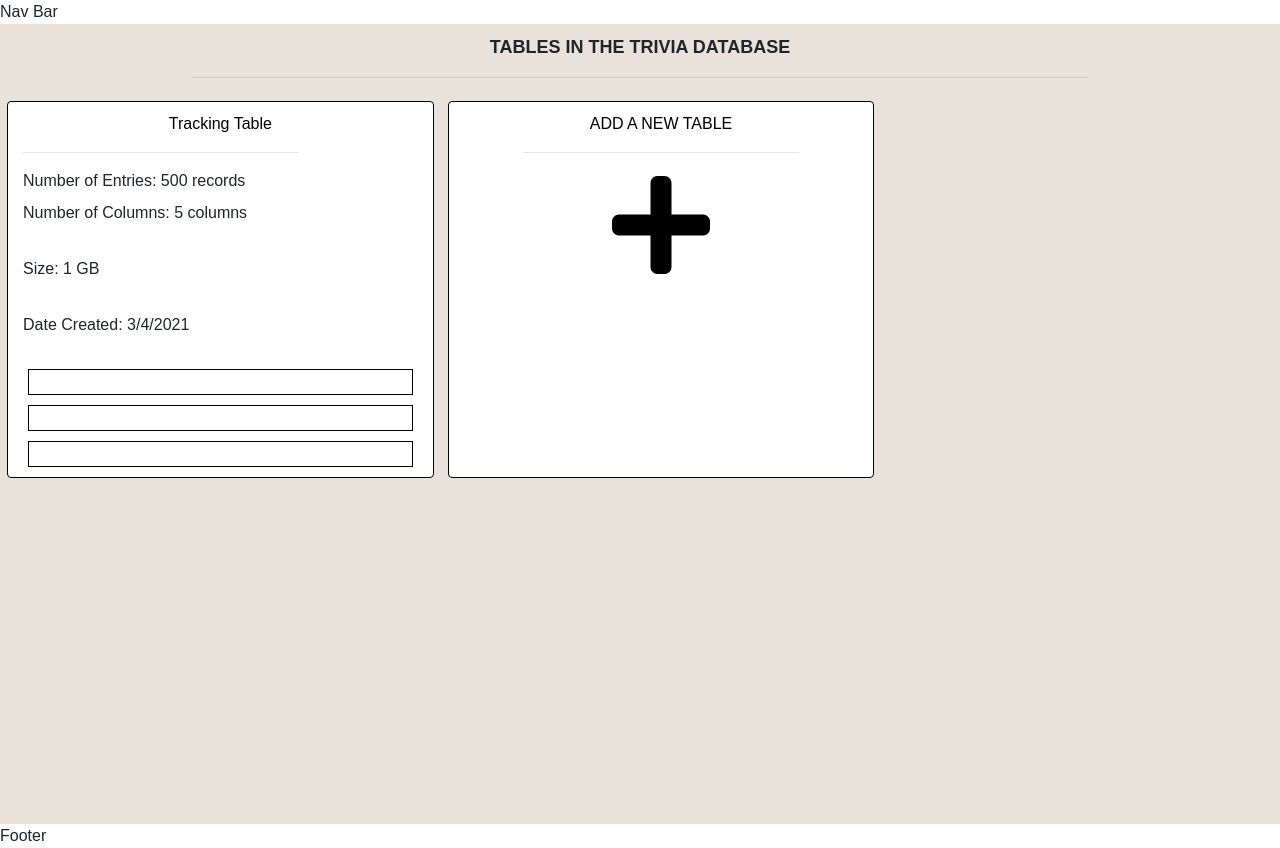
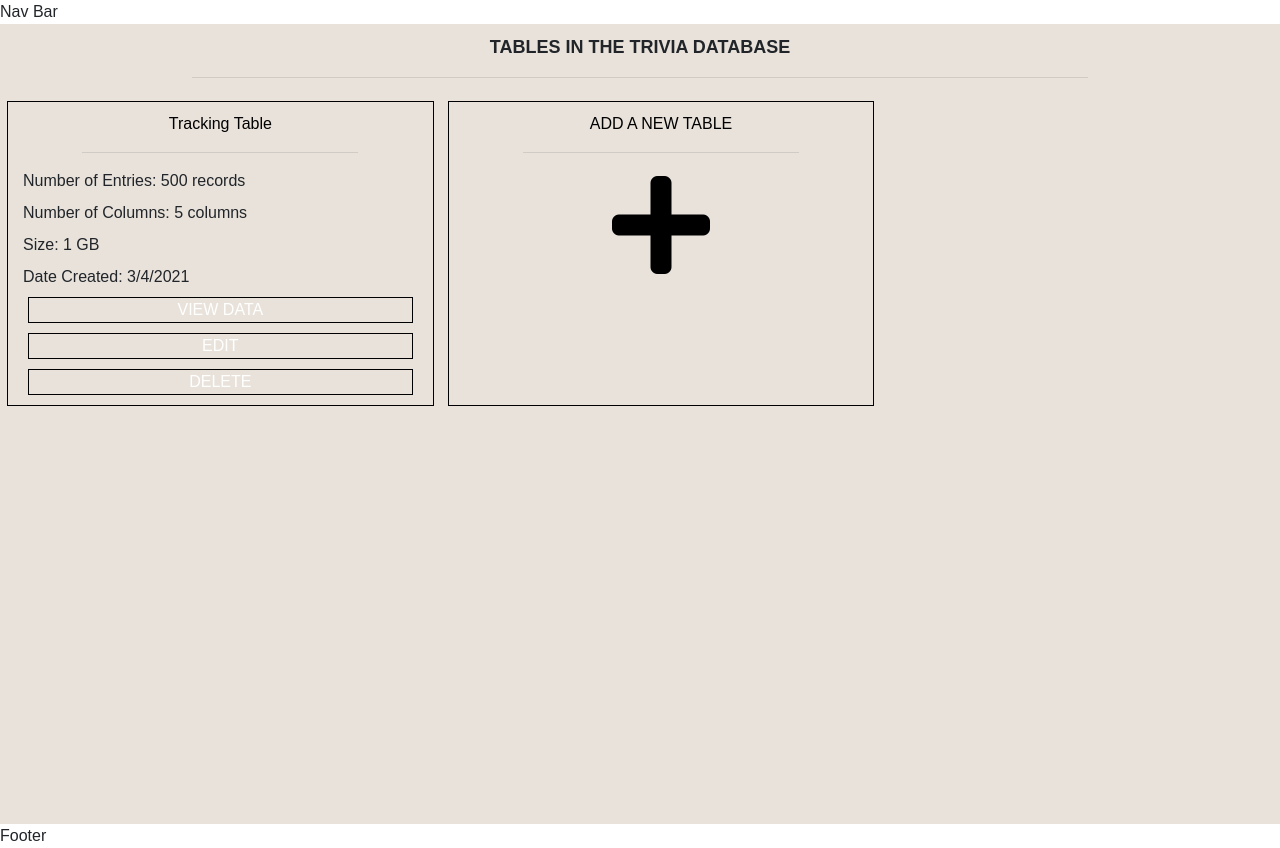
Before and after one commit to AbdulBaseetShabi/KARA, a React (Create React App) app in the folder client/: page /table/view in a window 1280 px wide. Built offline with nearby package versions, Linux system fonts and the light colour scheme; a web font is replaced by a local one.

Commit message:
code refactor -> using cards as a global css

```diff
--- a/client/src/App.css
+++ b/client/src/App.css
@@ -35,7 +35,7 @@
     text-transform: uppercase;
 }
 
-.card{
+.custom-card{
     border: 1px solid black;
     margin: 7px;
 }
--- a/client/src/routes/databases/view/databases-view.js
+++ b/client/src/routes/databases/view/databases-view.js
@@ -28,7 +28,7 @@ class DatabasesView extends React.Component {
         <div className="row">
           {mock_data.map((db, index) => {
             return (
-              <div index={index} className="col-4 card">
+              <div index={index} className="col-4 custom-card">
                 <label className="center-label db-name-label">{db.db_name}</label>
                 <hr className="header-hr" />
                 <label>Tables: {db.no_of_tables} found in the database</label>
@@ -49,7 +49,7 @@ class DatabasesView extends React.Component {
               </div>
             );
           })}
-          <div className="col-4 card">
+          <div className="col-4 custom-card">
             <a href="/databases">
               <label className="center-label" id="add-new-db-label">ADD A NEW DATABASE</label>
               <hr className="header-hr" />
--- a/client/src/routes/table/view/table-view.js
+++ b/client/src/routes/table/view/table-view.js
@@ -21,14 +21,12 @@ function TableView() {
       <div className="row">
       {mock_data.map((db, index) => {
             return (
-              <div index={index} className="col-4 card">
+              <div index={index} className="col-4 custom-card">
                 <label className="center-label db-name-label">{db.table_name}</label>
                 <hr className="header-hr" />
-                <label>Number of Entries: {db.no_of_entries} records</label>
-                <label>Number of Columns: {db.no_of_colums} columns</label>
-                <br />
-                <label>Size: {db.size}</label>
-                <br />
+                <label>Number of Entries: {db.no_of_entries} records</label> <br/>
+                <label>Number of Columns: {db.no_of_colums} columns</label> <br/>
+                <label>Size: {db.size}</label> <br/>
                 <label>Date Created: {db.date_created}</label>
                 <br />
                 <a href="/table">
@@ -43,7 +41,7 @@ function TableView() {
               </div>
             );
           })}
-          <div className="col-4 card">
+          <div className="col-4 custom-card">
             <a href="/databases">
               <label className="center-label" id="add-new-db-label">ADD A NEW TABLE</label>
               <hr className="header-hr" />
```
